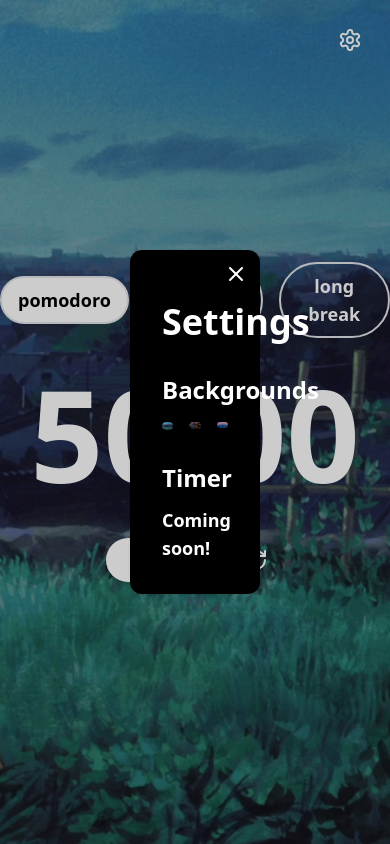
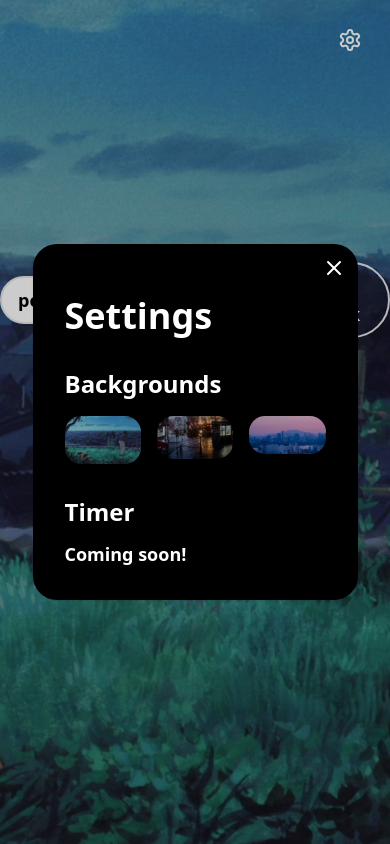
Before and after one commit to leanghok120/Beardoro, a React (Vite) app: page / in a window 390 px wide. Both pictures are taken after a click on the button 350 px from the left and 40 px from the top of the page. Built offline with nearby package versions, Linux system fonts and the light colour scheme.

Commit message:
Make settings modal responsive

```diff
--- a/src/Setting.jsx
+++ b/src/Setting.jsx
@@ -27,7 +27,7 @@ function Setting({ setBackground }) {
         onClick={toggleModal}
       >
         <div
-          className={`w-2/6 bg-black text-white rounded-xl shadow p-8 transition-all ${modal ? "scale-100 opacity-100" : "scale-125 opacity-0"}`}
+          className={`w-5/6 lg:w-2/6 bg-black text-white rounded-3xl shadow p-8 transition-all ${modal ? "scale-100 opacity-100" : "scale-125 opacity-0"}`}
           onClick={(e) => e.stopPropagation()}
         >
           <button className="absolute top-2 right-2 p-1" onClick={toggleModal}>
```
